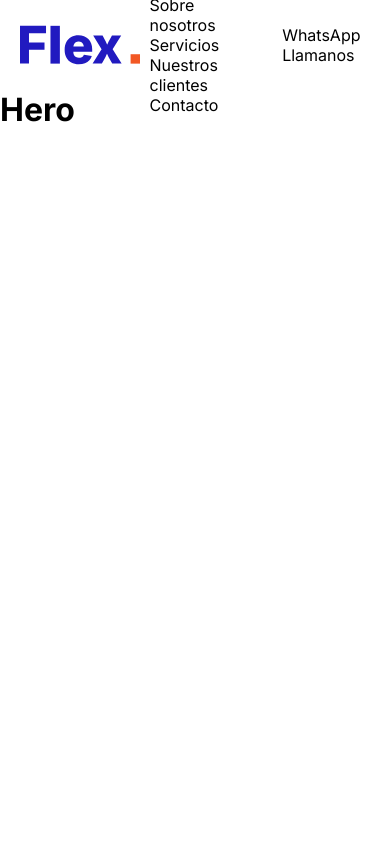
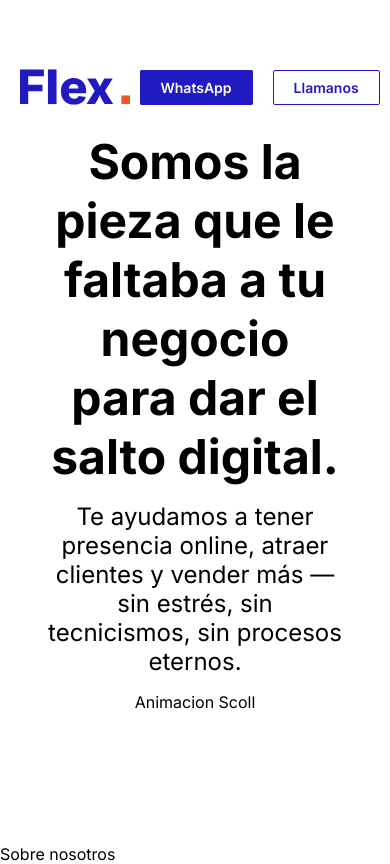
Before and after one commit to steventapiero24/Flexemprende, a React (Vite) app in the folder flex-app/: page / in a window 390 px wide. Built offline with nearby package versions, Linux system fonts and the light colour scheme.

Commit message:
Hero, buttons, images and copys

```diff
--- a/flex-app/package.json
+++ b/flex-app/package.json
@@ -10,6 +10,7 @@
     "preview": "vite preview"
   },
   "dependencies": {
+    "gsap": "^3.13.0",
     "react": "^19.1.1",
     "react-dom": "^19.1.1"
   },
--- a/flex-app/src/App.css
+++ b/flex-app/src/App.css
@@ -1,3 +1,7 @@
+.width-100 {
+  width: 100%;
+}
+
 .flex {
   display: flex;
 }
@@ -54,7 +58,7 @@
 }
 
 h1 {
-  font-size: 2rem;
+  font-size: 8rem;
 }
 
 h2 {
@@ -78,18 +82,20 @@ h6 {
 }
 
 p {
-  font-size: 1rem;
+  font-size: 2rem;
   margin-bottom: 1rem;
 }
 
 a {
   text-decoration: none;
-  color: inherit;
-  transition: all 0.15s ease;
+  font-size: 1.2rem;
+  color: var(--color-black);
+  transition: all 0.5s ease;
+  font-weight: 500;
 }
 
 a:hover {
-  text-decoration: underline;
+  color: var(--color-primary);
 }
 
 ul {
@@ -102,15 +108,22 @@ li {
   margin: 0 10px;
 }
 
+@media (max-width: 768px) {
+  h1 {
+    font-size: 3rem;
+  }
+  p {
+    font-size: 1.5rem;
+  }
+}
+
 .btn {
-  border-radius: var(--border-radius-base);
-  border-width: var(--border-width-base);
-  border-color: var(--border-color-base);
-  padding: 0.375rem 0.75rem;
+  border-radius: 2px;
+  padding: 1rem 1.75rem;
   font-size: 1rem;
   font-weight: var(--font-weight-bold);
   cursor: pointer;
-  transition: all 0.15s ease;
+  transition: all 0.3s ease;
 }
 
 .btn:hover {
@@ -120,15 +133,19 @@ li {
 .btn-primary {
   color: #fff;
   background: var(--color-primary);
+  border: 1px solid var(--color-primary);
 }
 
 .btn-primary:hover {
-  background: var(--color-primary-dark);
+  border: 1px solid var(--color-primary);
+  background: var(--color-white);
+  color: var(--color-primary);
 }
 
 .btn-secondary {
   color: var(--color-primary);
   background: #fff;
+  border: 1px solid var(--color-primary);
 }
 
 .btn-secondary:hover {
@@ -152,7 +169,26 @@ li {
   width: 100%;
 }
 
+@media (max-width: 768px) {
+  .btn {
+    padding: 0.5rem 1.25rem;
+    font-size: 0.875rem;
+  }
+}
+
 .container {
     width: 100%;
     height: 100vh;
 }
+
+.overflow-hidden {
+  overflow: hidden;
+}
+
+.relative {
+  position: relative;
+}
+
+.absolute {
+  position: absolute;
+}
--- a/flex-app/src/components/Hero.jsx
+++ b/flex-app/src/components/Hero.jsx
@@ -1,11 +1,20 @@
 import React from 'react';
+import ImageTrail from './ImageTrail';
+import { images } from '../utils/bd';
 
-const Hero = ()  => {
+const Hero = () => {
     return (
-        <div>
-            <h1>Hero</h1>
+        <div className='container overflow-hidden relative container__hero'>
+            <ImageTrail items={images.map(i => i.url)} alt={images.map(i => i.alt)} variant={1} />
+            <div className='container__hero-content width-100'>
+                <h1>Somos la pieza que le faltaba a tu negocio para dar el salto digital.</h1>
+                <p>Te ayudamos a tener presencia online, atraer clientes y vender más — sin estrés, sin tecnicismos, sin procesos eternos.</p>
+                <div className='flex flex-center'>
+                        Animacion Scoll
+                </div>
+            </div>
         </div>
-    )
-}
+    );
+};
 
-export default Hero
+export default Hero;
--- /dev/null
+++ b/flex-app/src/components/ImageTrail.css
@@ -0,0 +1,31 @@
+.content {
+  width: 100%;
+  height: 100%;
+  position: relative;
+  z-index: 100;
+  border-radius: 8px;
+  background: transparent;
+  overflow: visible;
+}
+
+.content__img {
+  width: 190px;
+  aspect-ratio: 1.1;
+  border-radius: 15px;
+  position: absolute;
+  top: 0;
+  left: 0;
+  opacity: 0;
+  overflow: hidden;
+  will-change: transform, filter;
+}
+
+.content__img-inner {
+  background-position: 50% 50%;
+  width: calc(100% + 20px);
+  height: calc(100% + 20px);
+  background-size: cover;
+  position: absolute;
+  top: calc(-1 * 20px / 2);
+  left: calc(-1 * 20px / 2);
+}
--- /dev/null
+++ b/flex-app/src/components/ImageTrail.jsx
@@ -0,0 +1,181 @@
+import { useRef, useEffect } from 'react';
+import { gsap } from 'gsap';
+
+import './imageTrail.css';
+
+function lerp(a, b, n) {
+  return (1 - n) * a + n * b;
+}
+
+function getLocalPointerPos(e, rect) {
+  let clientX = 0,
+    clientY = 0;
+  if (e.touches && e.touches.length > 0) {
+    clientX = e.touches[0].clientX;
+    clientY = e.touches[0].clientY;
+  } else {
+    clientX = e.clientX;
+    clientY = e.clientY;
+  }
+  return {
+    x: clientX - rect.left,
+    y: clientY - rect.top
+  };
+}
+function getMouseDistance(p1, p2) {
+  const dx = p1.x - p2.x;
+  const dy = p1.y - p2.y;
+  return Math.hypot(dx, dy);
+}
+
+class ImageItem {
+  DOM = { el: null, inner: null };
+  defaultStyle = { scale: 1, x: 0, y: 0, opacity: 0 };
+  rect = null;
+
+  constructor(DOM_el) {
+    this.DOM.el = DOM_el;
+    this.DOM.inner = this.DOM.el.querySelector('.content__img-inner');
+    this.getRect();
+    this.initEvents();
+  }
+  initEvents() {
+    this.resize = () => {
+      gsap.set(this.DOM.el, this.defaultStyle);
+      this.getRect();
+    };
+    window.addEventListener('resize', this.resize);
+  }
+  getRect() {
+    this.rect = this.DOM.el.getBoundingClientRect();
+  }
+}
+
+class ImageTrailVariant1 {
+  constructor(container) {
+    this.container = container;
+    this.DOM = { el: container };
+    this.images = [...this.DOM.el.querySelectorAll('.content__img')].map(img => new ImageItem(img));
+    this.imagesTotal = this.images.length;
+    this.imgPosition = 0;
+    this.zIndexVal = 1;
+    this.activeImagesCount = 0;
+    this.isIdle = true;
+    this.threshold = 80;
+
+    this.mousePos = { x: 0, y: 0 };
+    this.lastMousePos = { x: 0, y: 0 };
+    this.cacheMousePos = { x: 0, y: 0 };
+
+    const handlePointerMove = ev => {
+      const rect = this.container.getBoundingClientRect();
+      this.mousePos = getLocalPointerPos(ev, rect);
+    };
+    container.addEventListener('mousemove', handlePointerMove);
+    container.addEventListener('touchmove', handlePointerMove);
+
+    const initRender = ev => {
+      const rect = this.container.getBoundingClientRect();
+      this.mousePos = getLocalPointerPos(ev, rect);
+      this.cacheMousePos = { ...this.mousePos };
+
+      requestAnimationFrame(() => this.render());
+
+      container.removeEventListener('mousemove', initRender);
+      container.removeEventListener('touchmove', initRender);
+    };
+    container.addEventListener('mousemove', initRender);
+    container.addEventListener('touchmove', initRender);
+  }
+
+  render() {
+    let distance = getMouseDistance(this.mousePos, this.lastMousePos);
+    this.cacheMousePos.x = lerp(this.cacheMousePos.x, this.mousePos.x, 0.1);
+    this.cacheMousePos.y = lerp(this.cacheMousePos.y, this.mousePos.y, 0.1);
+
+    if (distance > this.threshold) {
+      this.showNextImage();
+      this.lastMousePos = { ...this.mousePos };
+    }
+    if (this.isIdle && this.zIndexVal !== 1) {
+      this.zIndexVal = 1;
+    }
+    requestAnimationFrame(() => this.render());
+  }
+
+  showNextImage() {
+    ++this.zIndexVal;
+    this.imgPosition = this.imgPosition < this.imagesTotal - 1 ? this.imgPosition + 1 : 0;
+    const img = this.images[this.imgPosition];
+
+    gsap.killTweensOf(img.DOM.el);
+    gsap
+      .timeline({
+        onStart: () => this.onImageActivated(),
+        onComplete: () => this.onImageDeactivated()
+      })
+      .fromTo(
+        img.DOM.el,
+        {
+          opacity: 1,
+          scale: 1,
+          zIndex: this.zIndexVal,
+          x: this.cacheMousePos.x - img.rect.width / 2,
+          y: this.cacheMousePos.y - img.rect.height / 2
+        },
+        {
+          duration: 0.4,
+          ease: 'power1',
+          x: this.mousePos.x - img.rect.width / 2,
+          y: this.mousePos.y - img.rect.height / 2
+        },
+        0
+      )
+      .to(
+        img.DOM.el,
+        {
+          duration: 0.4,
+          ease: 'power3',
+          opacity: 0,
+          scale: 0.2
+        },
+        0.4
+      );
+  }
+
+  onImageActivated() {
+    this.activeImagesCount++;
+    this.isIdle = false;
+  }
+  onImageDeactivated() {
+    this.activeImagesCount--;
+    if (this.activeImagesCount === 0) {
+      this.isIdle = true;
+    }
+  }
+}
+
+const variantMap = {
+  1: ImageTrailVariant1,
+};
+
+export default function ImageTrail({ items = [], variant = 1 }) {
+  const containerRef = useRef(null);
+
+  useEffect(() => {
+    if (!containerRef.current) return;
+
+    const Cls = variantMap[variant] || variantMap[1];
+    new Cls(containerRef.current);
+  }, [variant, items]);
+
+  return (
+    <div className="content" ref={containerRef}>
+      {items.map((url, i) => (
+        <div className="content__img" key={i}>
+          <div className="content__img-inner" style={{ backgroundImage: `url(${url})` }} />
+        </div>
+      ))}
+    </div>
+  );
+}
--- a/flex-app/src/components/Nav.jsx
+++ b/flex-app/src/components/Nav.jsx
@@ -27,12 +27,12 @@ const Nav = () => {
                     </ul>
                 </div>
                 <div className='menu__contact'>
-                    <ul>
+                    <ul className='flex-nowrap flex flex-center' >
                         <li>
-                            <a href="">WhatsApp</a>
+                            <a className='btn btn-primary' href="">WhatsApp</a>
                         </li>
                         <li>
-                            <a href="">Llamanos</a>
+                            <a className='btn btn-secondary' href="">Llamanos</a>
                         </li>
                     </ul>
                 </div>
--- /dev/null
+++ b/flex-app/src/components/SobreNosotros.jsx
@@ -0,0 +1,12 @@
+
+import React from "react";
+
+const SobreNosotros = () => {
+    return (
+        <div>
+            Sobre nosotros
+        </div>
+    )
+}
+
+export default SobreNosotros
--- a/flex-app/src/index.css
+++ b/flex-app/src/index.css
@@ -6,12 +6,15 @@
 
 :root {
   font-family: "Inter", sans-serif;
-  --color-primary: #0070f3;
-  --color-secondary: #2c3e50;
+  --color-primary: #211AC0;
+  --color-secondary: #F25824;
+  --color-white: #fff;
+  --color-black: #000;
   --font-size-base: 16px;
   --font-weight-bold: 600;
   --font-weight-normal: 400;
   --border-radius-base: 4px;
   --border-width-base: 1px;
   --border-color-base: #d0d0d0;
+
 }
--- a/flex-app/src/pages/Home.css
+++ b/flex-app/src/pages/Home.css
@@ -1,9 +1,57 @@
 .container_menu {
     height: 90px;
     width: 90%;
+    position: absolute;
+    top: 5%;
+    z-index: 200;
 }
 
 .container_menu img {
-    width: 120px;
+    width: 150px;
     height: 120px;
 }
+
+.menu ul {
+    display: flex;
+    gap: 2rem;
+}
+
+@media (max-width: 450px) {
+    .menu {
+        display: none;
+    }
+    .container_menu img {
+        width: 110px;
+        height: 110px;
+    }
+}
+
+/* Hero */
+.container__hero {
+    z-index: 1;
+}
+.container__hero-content {
+    z-index: 2;
+    position: absolute;
+    top: 50%;
+    left: 50%;
+    transform: translate(-50%, -50%);
+    padding: 0 10rem;
+    h1, p {
+        text-align: center;
+    }
+    p {
+        margin-top: 1rem;
+    }
+}
+
+@media (max-width: 750px) {
+    .container__hero-content {
+        padding: 0 3rem;
+    }
+}
+
+.container__hero-buttons {
+    z-index: 200;
+    position: relative;
+}
--- a/flex-app/src/pages/Home.jsx
+++ b/flex-app/src/pages/Home.jsx
@@ -1,12 +1,14 @@
 import React from 'react'
 import Nav from '../components/Nav'
 import Hero from '../components/Hero'
+import SobreNosotros from '../components/SobreNosotros'
 
 const Home = () => {
   return (
     <>
-     <Nav/>
-     <Hero/>
+     <Nav />
+     <Hero  />
+     <SobreNosotros />
     </>
   )
 }
--- /dev/null
+++ b/flex-app/src/utils/bd.js
@@ -0,0 +1,26 @@
+export const images = [
+  { url: 'https://picsum.photos/id/287/300/300',
+    alt: 'Imagen 1'
+   },
+  { url: 'https://picsum.photos/id/1001/300/300',
+    alt: 'Imagen 1'
+   },
+  { url: 'httpsum.photos/id/1025/300/300',
+    alt: 'Imagen 1'
+   },
+  { url: 'https://picsum.photos/id/1026/300/300',
+    alt: 'Imagen 1'
+   },
+  { url: 'https://picsum.photos/id/1027/300/300',
+    alt: 'Imagen 1'
+   },
+  { url: 'https://picsum.photos/id/1028/300/300',
+    alt: 'Imagen 1'
+   },
+  { url: 'https://picsum.photos/id/1029/300/300',
+    alt: 'Imagen 1'
+   },
+  { url: 'https://picsum.photos/id/1030/300/300',
+    alt: 'Imagen 1'
+   },
+];
```
Also changed, not shown: 1 other file (tests, documents, lock files or other folders).
